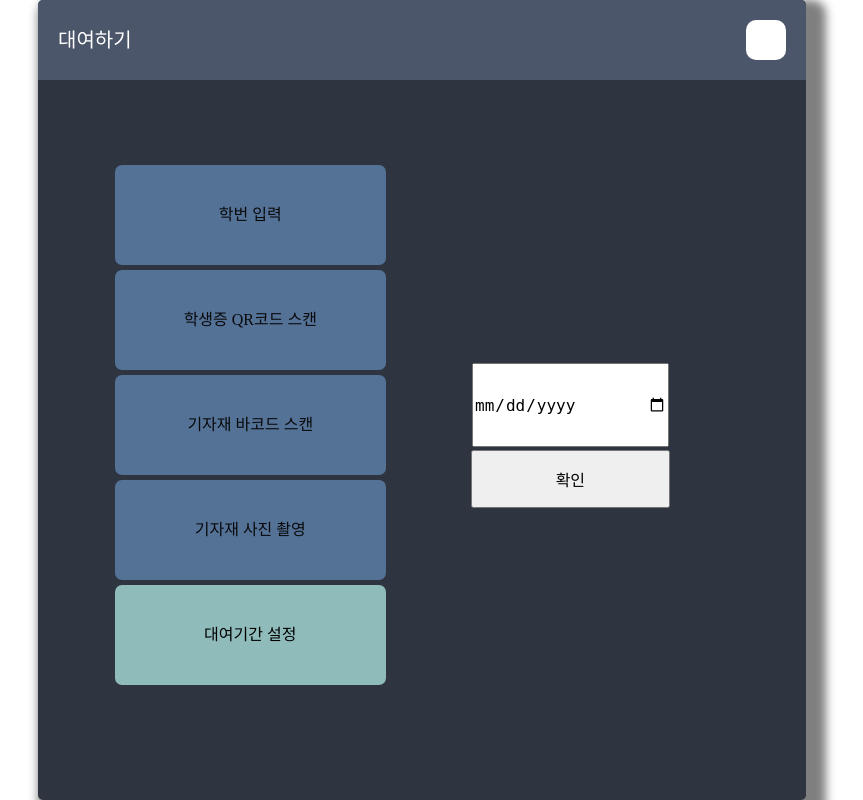
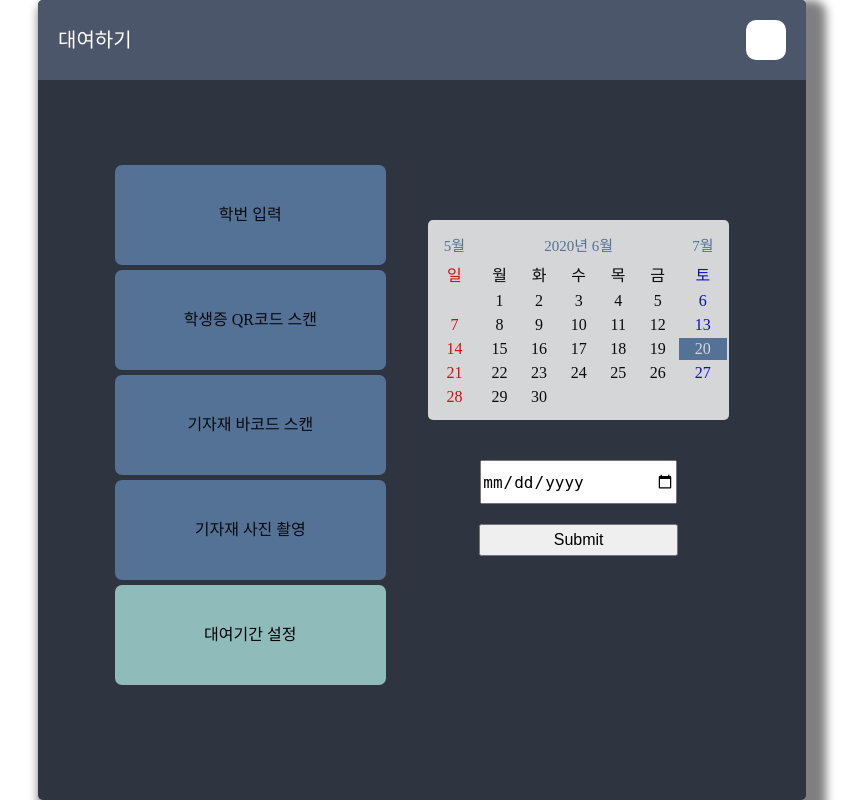
Before and after one commit to nowjun/dod_qr, a Flask app: page /bcal in a window 1280 px wide. Shown: the whole page, without its empty margins (218-1081 px from the left). Run offline with Flask 2, Linux system fonts and the light colour scheme.

Commit message:
달력 넣고, 반납부분 다함 + 오늘 토킹 먹음

```diff
--- a/static/bs.css
+++ b/static/bs.css
@@ -1,4 +1,3 @@
-
 #bsBig1 div{
     width: 90%;
     text-align: center;
@@ -110,22 +109,44 @@
 
 #bcalp input[type="date"]{
     width: 64%;
-    height: 50px;
+    height: 30px;
     font-size:16px;
-    padding: 15px 0px;
+    padding: 5px 0px;
     border-collapse : collapse;
 }
 #bcalp input[type="submit"]{
     width: 66%;
-    padding: 15px 0px;
+    padding: 5px 0px;
     font-size: 16px;
 }
-#bcalp #bsform {
-    height:280px;
+table
+{
+     background-color: white;
+     text-align:center;
+     width:100%;
+     height: 200px;
+     border-radius: 5px;
+     padding: 10px 0px;
+     opacity:0.8;
 }
-#bcalp #bsform div{
-    margin: 3px 0px;
+#bcalp #bcaltr td{
+    font-size:15px;
+    color:#5E81AC;
+    cursor: pointer;
 }
+
+#bcalp #bsBig2 {
+    float: right;
+    margin-top: 60px;
+}
+#bcalp #bcalpdate {
+    margin-top : 40px;
+}
+#bcalp #bcalpsubmit {
+    margin-top : 20px;
+}
+
+
 
 
 #bdonep #bsform{
@@ -133,11 +154,12 @@
     color: whitesmoke;
 }
 #bdonep #bsform {
-    height:290px;
+    height:310px;
 }
 #bdonep #bstitle{
     font-size: 23px;
     font-weight: bold;
+
 }
 #bdonep #bdonem {
     width: 50%;
@@ -150,3 +172,9 @@
 #bdonep #bssub {
     margin-top: 20px;
 }
+#bdonep #bssub div{
+    padding: 15px 0px;
+}
+#bdonep #bcalpdate {
+    margin-top: 30px;
+}
--- /dev/null
+++ b/static/cal.js
@@ -0,0 +1,77 @@
+var today = new Date(); // 오늘 날짜
+    var date = new Date();
+
+    function beforem() //이전 달을 today에 값을 저장
+    {
+        today = new Date(today.getFullYear(), today.getMonth() - 1, today.getDate());
+        build(); //만들기
+    }
+
+    function nextm()  //다음 달을 today에 저장
+    {
+        today = new Date(today.getFullYear(), today.getMonth() + 1, today.getDate());
+        build();
+    }
+
+    function build()
+    {
+        var nMonth = new Date(today.getFullYear(), today.getMonth(), 1); //현재달의 첫째 날
+        var lastDate = new Date(today.getFullYear(), today.getMonth() + 1, 0); //현재 달의 마지막 날
+        var tbcal = document.getElementById("calendar"); // 테이블 달력을 만들 테이블
+        var yearmonth = document.getElementById("yearmonth"); //  년도와 월 출력할곳
+        yearmonth.innerHTML = today.getFullYear() + "년 "+ (today.getMonth() + 1) + "월"; //년도와 월 출력
+
+        if(today.getMonth()+1==12) //  눌렀을 때 월이 넘어가는 곳
+        {
+            before.innerHTML=(today.getMonth())+"월";
+            next.innerHTML="1월";
+        }
+        else if(today.getMonth()+1==1) //  1월 일 때
+        {
+        before.innerHTML="12월";
+        next.innerHTML=(today.getMonth()+2)+"월";
+        }
+        else //   12월 일 때
+        {
+            before.innerHTML=(today.getMonth())+"월";
+            next.innerHTML=(today.getMonth()+2)+"월";
+        }
+
+
+        // 남은 테이블 줄 삭제
+        while (tbcal.rows.length > 2)
+        {
+            tbcal.deleteRow(tbcal.rows.length - 1);
+        }
+        var row = null;
+        row = tbcal.insertRow();
+        var cnt = 0;
+
+        // 1일 시작칸 찾기
+        for (i = 0; i < nMonth.getDay(); i++)
+        {
+            cell = row.insertCell();
+            cnt = cnt + 1;
+        }
+
+        // 달력 출력
+        for (i = 1; i <= lastDate.getDate(); i++) // 1일부터 마지막 일까지
+        {
+            cell = row.insertCell();
+            cell.innerHTML = i;
+            cnt = cnt + 1;
+            if (cnt % 7 == 1) {//일요일 계산
+                cell.innerHTML = "<font color=red>" + i//일요일에 색
+            }
+            if (cnt % 7 == 0) { // 1주일이 7일 이므로 토요일 계산
+                cell.innerHTML = "<font color=blue>" + i//토요일에 색
+                row = calendar.insertRow();// 줄 추가
+            }
+            if(today.getFullYear()==date.getFullYear()&&today.getMonth()==date.getMonth()&&i==date.getDate())
+            {
+                cell.bgColor = "#5E81AC";
+                cell.innerHTML = "<font color=white>" + i
+            }
+        }
+
+    }
--- a/templates/bcal.html
+++ b/templates/bcal.html
@@ -5,8 +5,10 @@
     <title>Title</title>
     <link rel="stylesheet" href="{{ url_for('static', filename='style.css') }}">
     <link rel="stylesheet" href="{{ url_for('static', filename='bs.css') }}">
+    <script type="text/javascript" src="{{ url_for('static', filename='cal.js') }}"></script>
+
 </head>
-<body>
+<body onload="build();">
 <form action="{{  url_for( 'bdone' ) }}">
     <div class="mainTop"  >
     <div class="indexMain">
@@ -29,10 +31,28 @@
             <div id="bsBig2" class="bsBig bcal">
                 <div id="bsform">
                     <div>
-                        <input type="date">
+                        <table align="center" id="calendar">
+                            <tr id="bcaltr">
+                                <td><label onclick="beforem()" id="before" ></label></td>
+                                <td colspan="5" align="center" id="yearmonth"></td>
+                                <td><label onclick="nextm()" id="next"></label></td>
+                            </tr>
+                            <tr>
+                                <td align="center"> <font color="red">일</font></td>
+                                <td align="center"> 월 </td>
+                                <td align="center"> 화 </td>
+                                <td align="center"> 수 </td>
+                                <td align="center"> 목 </td>
+                                <td align="center"> 금 </td>
+                                <td align="center"><font color="blue">토</font></td>
+                            </tr>
+                        </table>
                     </div>
-                    <div>
-                        <input type="submit" value="확인">
+                    <div id="bcalpdate">
+                        <input type=date>
+                    </div>
+                    <div id="bcalpsubmit">
+                        <input type="submit">
                     </div>
                 </div>
             </div>
--- a/templates/beqr.html
+++ b/templates/beqr.html
@@ -30,7 +30,7 @@
                 <div class="bsleftno">대여기간 설정</div>
             </div>
             <div id="bsBig2" class="bsBig">
-                <div  id="bsform"ㄴㄴ>
+                <div  id="bsform">
                     <input type="text" placeholder="학생 바코드">
                 </div>
             </div>
```
Also changed, not shown: static/rs.css (+118 -8 lines), templates/rdone.html (+14 -6 lines), templates/reimage.html (+15 -9 lines), templates/reqr.html (+7 -8 lines), templates/test.html (added, +27 -0 lines).
